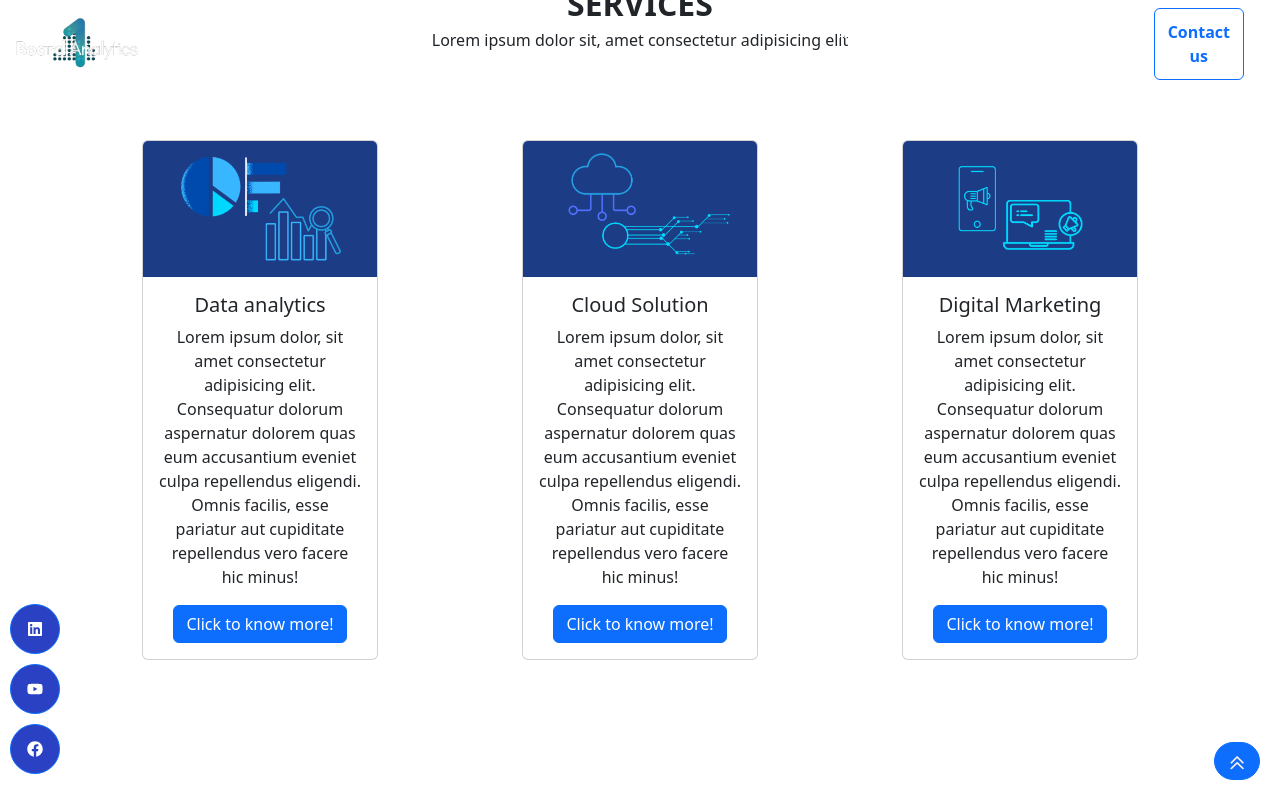
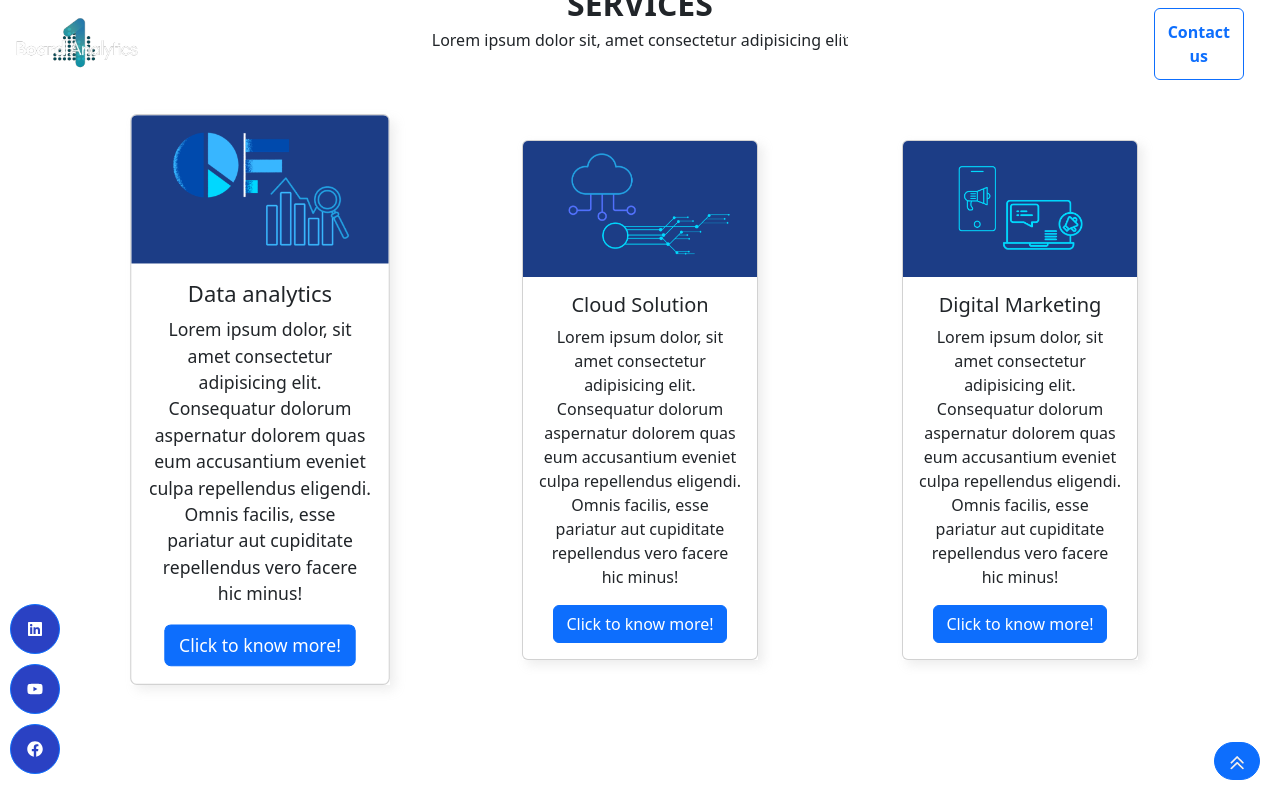
Before and after one commit to Sasijaya2112/one-board-analytics, a React (Create React App) app: page / in a window 1280 px wide. In both pictures the pointer is over the element 260 px from the left and 1549 px from the top of the page. Shown: the part 1149-1949 px from the top of the page. Built offline with nearby package versions, Linux system fonts and the light colour scheme.

Commit message:
animation to card

```diff
--- a/src/App.css
+++ b/src/App.css
@@ -78,6 +78,15 @@
   justify-content:left;
   font-size: large;
 }
+#Services1, #Services2, #Services3{
+  box-shadow: 5px 5px 10px rgba(167, 167, 167, 0.2);
+  transition: transform 0.4s ease-in-out;
+}
+#Services1:hover, #Services2:hover, #Services3:hover{
+  box-shadow: 5px 5px 10px rgba(167, 167, 167, 0.2);
+  transform: scale(1.1); /* Smooth transition on opacity */
+  cursor:pointer;
+}
 
 /* .requestform{
   border: solid 1px;
```
